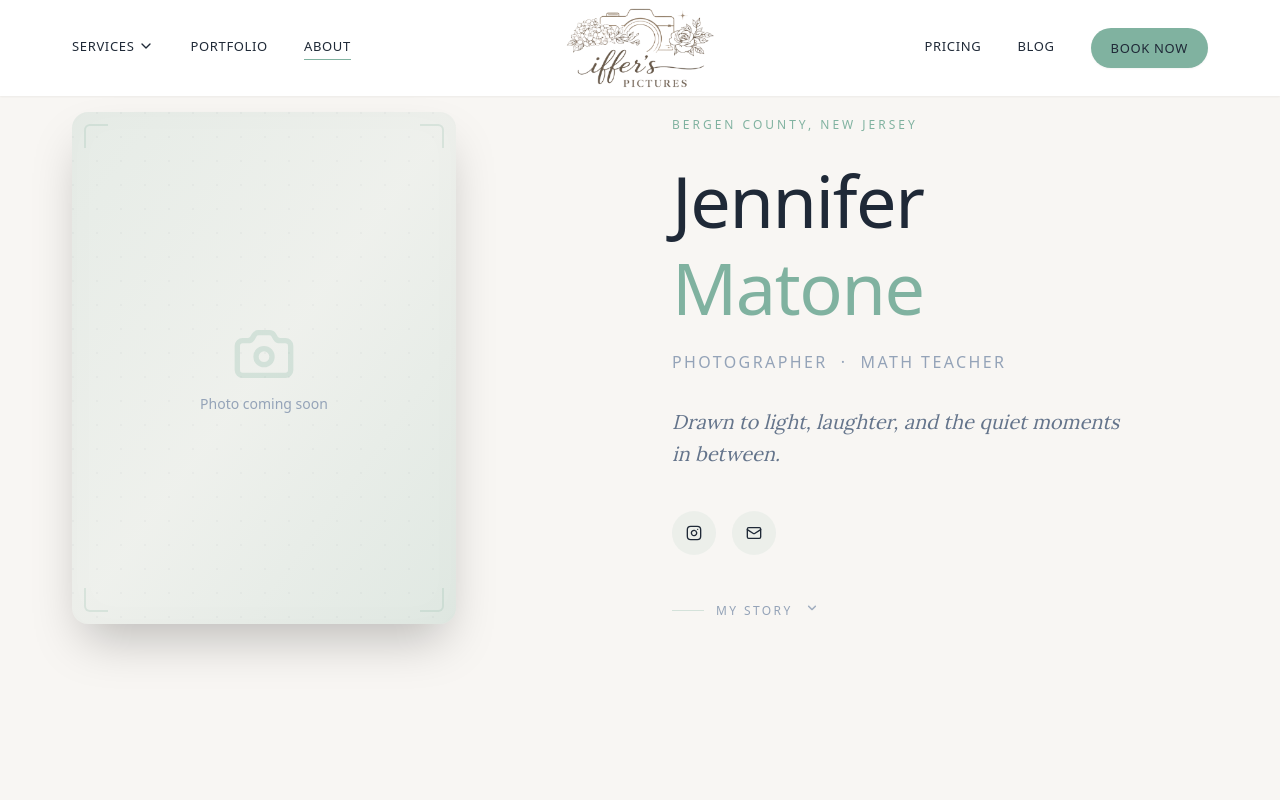
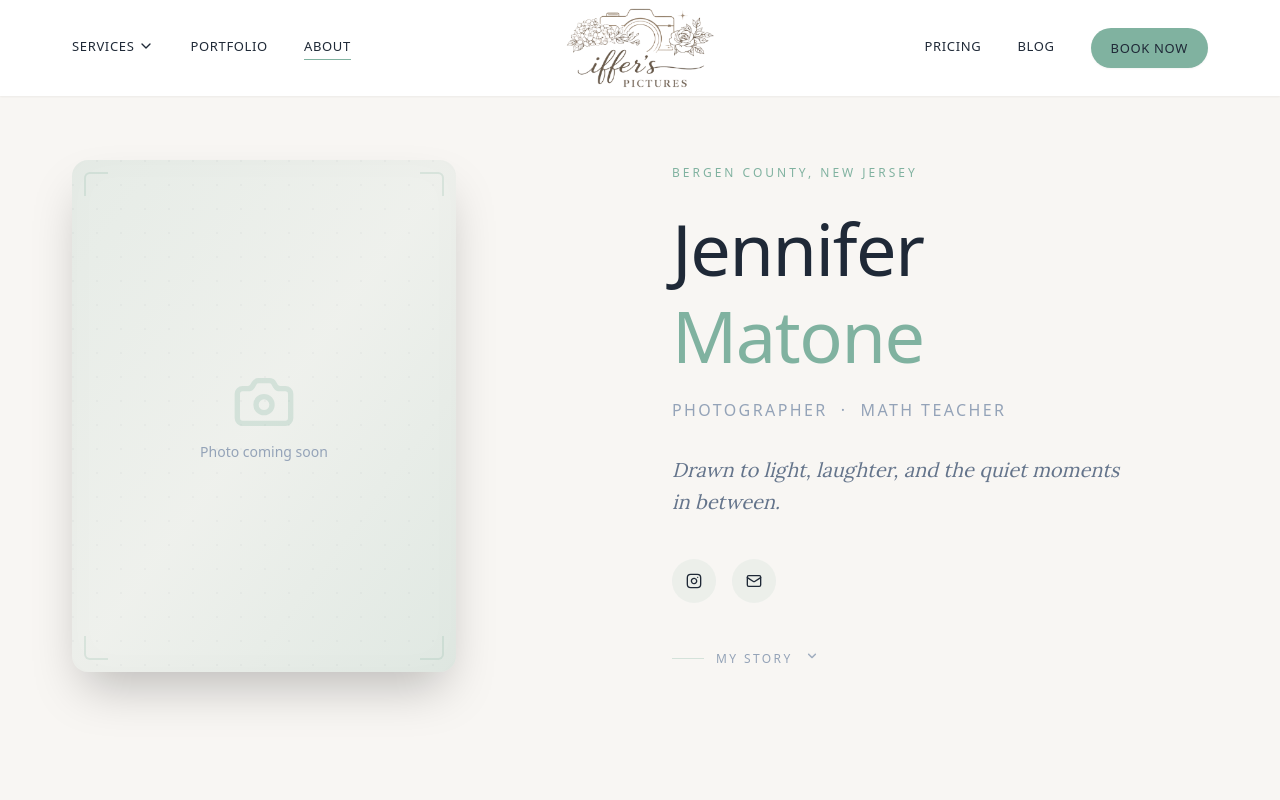
Before and after one commit to pixelverse-studios/iffers-pictures, a Next.js app: page /about in a window 1280 px wide. Shown: the top 800 px of the page. Built offline with nearby package versions, Linux system fonts and the light colour scheme; a web font is replaced by a local one.

Commit message:
Increase About hero top padding for nav breathing room

```diff
--- a/src/components/features/about/AboutHero.tsx
+++ b/src/components/features/about/AboutHero.tsx
@@ -4,7 +4,10 @@ import { BUSINESS_INFO } from "@/lib/constants";
 
 export function AboutHero() {
   return (
-    <section className="pt-hero pb-16 md:pb-20 bg-[var(--background-warm)]">
+    <section
+      className="pb-16 md:pb-20 bg-[var(--background-warm)]"
+      style={{ paddingTop: "calc(var(--header-height) + 4rem)" }}
+    >
       <div className="container">
         <div className="grid lg:grid-cols-2 gap-16 items-center">
           {/* Headshot placeholder */}
```
